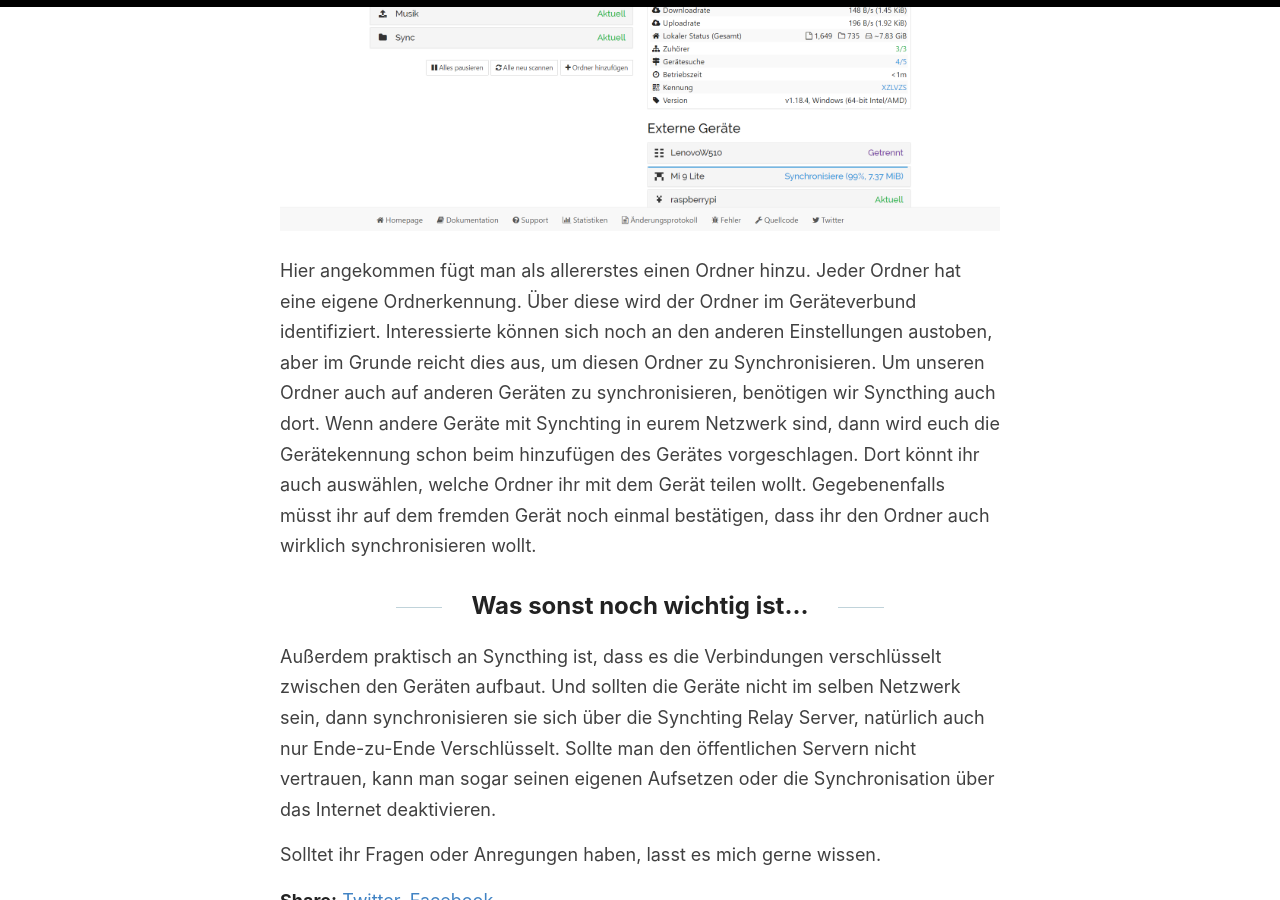
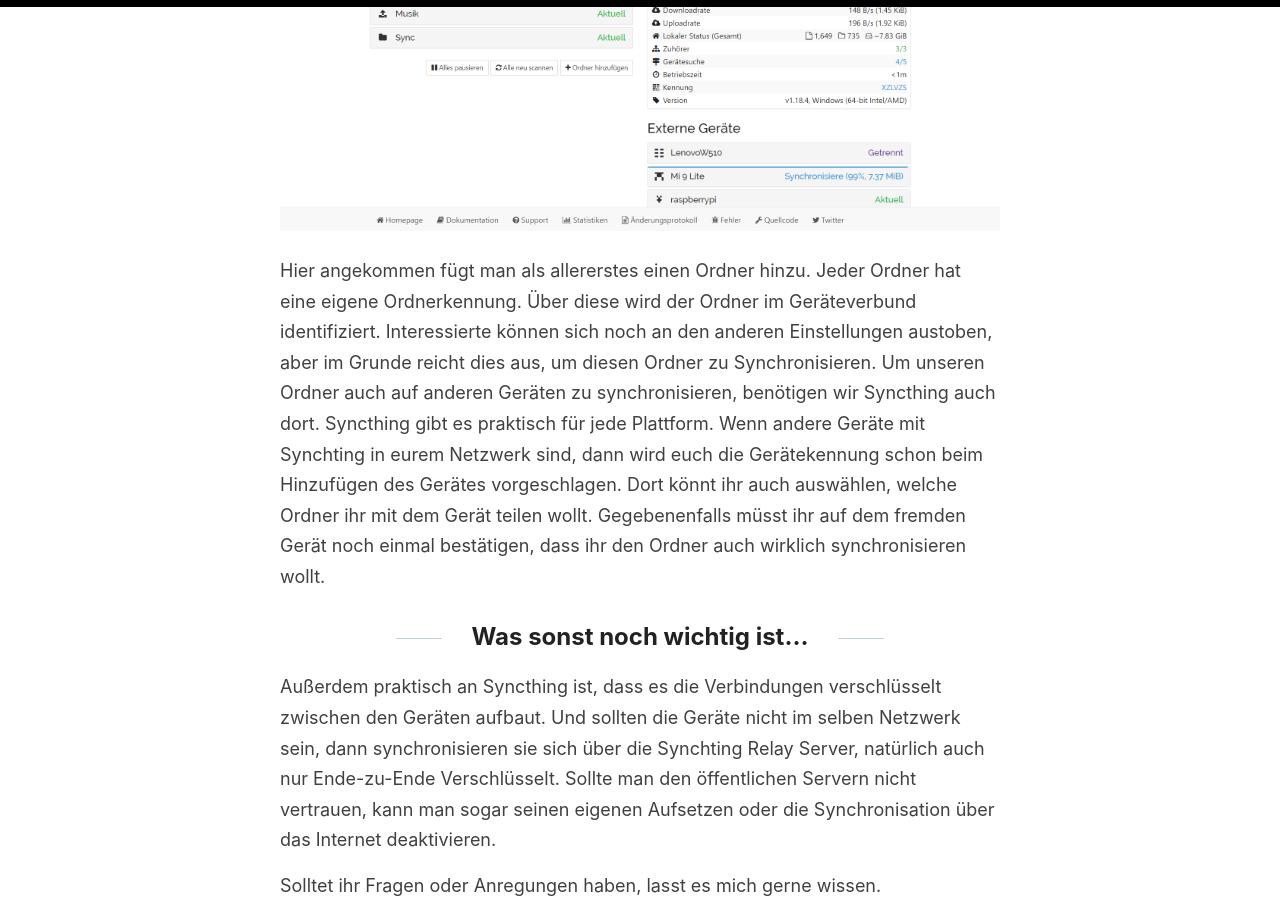
Before and after one commit to LogischesAlpaka/logischesalpaka.github.io, a Jekyll site: the page built from _posts/2021-11-06-Syncthing-Immer-alles-dabei-002.md, in a window 1280 px wide and 900 px high, scrolled down 846 px. Built offline with Jekyll 4.4.1, drawn with Linux system fonts in a browser that asks for light colours.

Commit message:
Update 2021-11-06-Syncthing-Immer-alles-dabei-002.md

```diff
--- a/_posts/2021-11-06-Syncthing-Immer-alles-dabei-002.md
+++ b/_posts/2021-11-06-Syncthing-Immer-alles-dabei-002.md
@@ -3,20 +3,27 @@
 title: Syncthing - Immer alles dabei
 categories: [Software]
 ---
-[Syncthing](https://syncthing.net/ "Webseite des Projekts") ist eine OpenSource Software, die Dateisynchronisation so einfach wie möglich macht und doch viele detaillierte Einstellungen möglich macht. Dabei funktioniert das Programm ohne zwischengeschaltete Server. Sozusagen die eigene Cloud, nur einfacher.
+[Syncthing](https://syncthing.net/ "Webseite des Projekts") ist eine OpenSource Software, die Dateisynchronisation so einfach wie möglich macht und doch viele detaillierte Einstellungen möglich macht.
+Dabei funktioniert das Programm ohne zwischengeschaltete Server. Sozusagen die eigene Cloud, nur einfacher.
 
-Ich persönlich nutze es um meine Musikbibliothek, meine Joplin Notizen (vielleicht mache ich hier auch mal einen Artikel drüber) und einige Dateien zwischen Notebook, Android Smartphone und RaspberryPi Synchron zu halten. Mit Syncthing stehen einem praktisch alle Möglichkeiten zur Verfügung.
+Ich persönlich nutze es um meine Musikbibliothek, meine Joplin Notizen (vielleicht mache ich hier auch mal einen Artikel drüber) und einige Dateien zwischen Notebook, Android Smartphone und RaspberryPi Synchron zu halten.
+Mit Syncthing stehen einem praktisch alle Möglichkeiten zur Verfügung.
 
 ## Ich will das auch - Was muss ich tun?
 Nach Download und Start des Programmes, wird man auf das Webinterface verwiesen:
 
 [<img src="{{ site.baseurl }}/images/2021-11-06 121339.png">]({{ site.baseurl }}/images/2021-11-06 121339.png)
 
-Hier angekommen fügt man als allererstes einen Ordner hinzu. Jeder Ordner hat eine eigene Ordnerkennung. Über diese wird der Ordner im Geräteverbund identifiziert. Interessierte können sich noch an den anderen Einstellungen austoben, aber im Grunde reicht dies aus, um diesen Ordner zu Synchronisieren.
-Um unseren Ordner auch auf anderen Geräten zu synchronisieren, benötigen wir Syncthing auch dort. Wenn andere Geräte mit Synchting in eurem Netzwerk sind, dann wird euch die Gerätekennung schon beim hinzufügen des Gerätes vorgeschlagen. Dort könnt ihr auch auswählen, welche Ordner ihr mit dem Gerät teilen wollt. Gegebenenfalls müsst ihr auf dem fremden Gerät noch einmal bestätigen, dass ihr den Ordner auch wirklich synchronisieren wollt.
+Hier angekommen fügt man als allererstes einen Ordner hinzu. Jeder Ordner hat eine eigene Ordnerkennung. Über diese wird der Ordner im Geräteverbund identifiziert.
+Interessierte können sich noch an den anderen Einstellungen austoben, aber im Grunde reicht dies aus, um diesen Ordner zu Synchronisieren.
+Um unseren Ordner auch auf anderen Geräten zu synchronisieren, benötigen wir Syncthing auch dort. Syncthing gibt es praktisch für jede Plattform.
+Wenn andere Geräte mit Synchting in eurem Netzwerk sind, dann wird euch die Gerätekennung schon beim Hinzufügen des Gerätes vorgeschlagen. Dort könnt ihr auch auswählen, welche Ordner ihr mit dem Gerät teilen wollt.
+Gegebenenfalls müsst ihr auf dem fremden Gerät noch einmal bestätigen, dass ihr den Ordner auch wirklich synchronisieren wollt.
 
 ## Was sonst noch wichtig ist...
-Außerdem praktisch an Syncthing ist, dass es die Verbindungen verschlüsselt zwischen den Geräten aufbaut. Und sollten die Geräte nicht im selben Netzwerk sein, dann synchronisieren sie sich über die Synchting Relay Server, natürlich auch nur Ende-zu-Ende Verschlüsselt. Sollte man den öffentlichen Servern nicht vertrauen, kann man sogar seinen eigenen Aufsetzen oder die Synchronisation über das Internet deaktivieren.
+Außerdem praktisch an Syncthing ist, dass es die Verbindungen verschlüsselt zwischen den Geräten aufbaut.
+Und sollten die Geräte nicht im selben Netzwerk sein, dann synchronisieren sie sich über die Synchting Relay Server, natürlich auch nur Ende-zu-Ende Verschlüsselt.
+Sollte man den öffentlichen Servern nicht vertrauen, kann man sogar seinen eigenen Aufsetzen oder die Synchronisation über das Internet deaktivieren.
 
 
 Solltet ihr Fragen oder Anregungen haben, lasst es mich gerne wissen.
```
